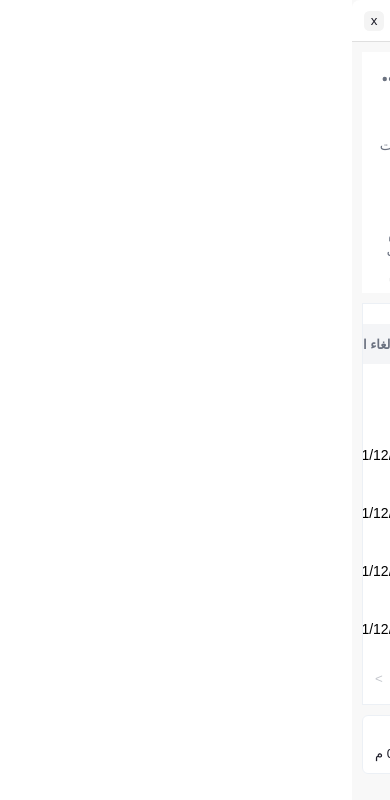
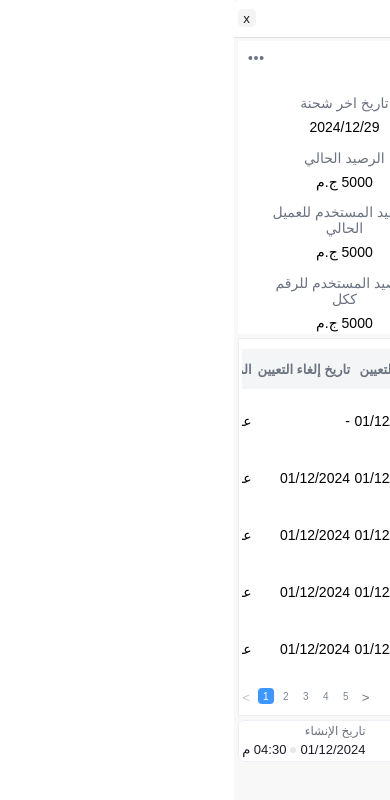
Before and after one commit to Tawfik-Tarek/numview, an Angular app: page / in a window 390 px wide. Shown: the top 800 px of the page. Built offline with nearby package versions, Linux system fonts and the light colour scheme; a web font is replaced by a local one.

Commit message:
feat(responsive-design): enhance footer and table components for better mobile responsiveness

```diff
--- a/src/app/components/footer/footer.component.scss
+++ b/src/app/components/footer/footer.component.scss
@@ -6,6 +6,13 @@
   justify-content: space-between;
   border: 1px solid #ecf0f5;
   border-radius: 6px;
+
+  @media (max-width: $x-small) {
+    flex-direction: column;
+    gap: 8px;
+    justify-content: center;
+    align-items: center;
+  }
 
   .author-details {
     display: flex;
--- a/src/app/components/number-header/number-header.component.scss
+++ b/src/app/components/number-header/number-header.component.scss
@@ -79,6 +79,13 @@
       font-weight: 600;
       font-size: 1.25rem;
       color: $nums-color;
+      @media (max-width: $medium) {
+        font-size: 1rem;
+      }
+
+      @media (max-width: $small) {
+        font-size: 0.875rem;
+      }
     }
 
     span.number + span {
@@ -87,6 +94,15 @@
       background-color: #48b29a;
       border-radius: 0.25rem;
       font-weight: 500;
+      @media (max-width: $medium) {
+        padding: 5px 10px;
+        font-size: 12px;
+      }
+
+      @media (max-width: $small) {
+        padding: 4px 8px;
+        font-size: 10px;
+      }
     }
 
     button {
@@ -116,9 +132,19 @@
     gap: 1rem;
     justify-content: center;
 
+    @media (max-width: $medium) {
+      flex-direction: row;
+      flex-wrap: wrap;
+    }
+
     & > div.row {
       display: flex;
       justify-content: space-between;
+
+      @media (max-width: $medium) {
+        flex-direction: column;
+        gap: 1rem;
+      }
 
       & > div {
         display: flex;
@@ -155,7 +181,7 @@ span.line {
   border: solid 1px $border-color;
   margin: auto;
 
-  @media (max-width: 759px) {
+  @media (max-width: $medium) {
     display: none;
   }
 }
--- a/src/app/components/table/table.component.html
+++ b/src/app/components/table/table.component.html
@@ -1,4 +1,5 @@
-<section class="container table-container">
+<section class="container table">
+  <div class="table-container">
     <table>
       <thead>
         <tr>
@@ -31,8 +32,9 @@
         </tr>
       </tbody>
     </table>
+  </div>
 
-  <tfoot>
+  <div class="controls">
     <div class="show">
       عرض
       <select (change)="changeItemsPerPage($event)">
@@ -71,5 +73,5 @@
         >
       </button>
     </div>
-  </tfoot>
+  </div>
 </section>
--- a/src/app/components/table/table.component.scss
+++ b/src/app/components/table/table.component.scss
@@ -1,8 +1,11 @@
 @use "../../styles/variables.scss" as *;
 
-.table-container {
+section.table {
   background-color: $div-background;
   border: solid 1px #ecf0f5;
+}
+
+.table-container {
   max-width: 100%;
   overflow-x: auto;
 }
@@ -52,8 +55,9 @@ table tbody tr {
   }
 }
 
-tfoot {
+div.controls {
   display: flex;
+  background-color: $div-background;
 
   justify-content: space-between;
   .show {
@@ -66,14 +70,23 @@ tfoot {
       font-size: 10px;
     }
 
+    @media (max-width: $small) {
+      gap: 4px;
+      font-size: 8px;
+    }
+
     select {
       padding: 7px 8px;
       border: 1px solid #efefef;
       border-radius: 2px;
       height: 30px;
       outline: none;
-      opacity: {
+      option: {
         font-size: 10px;
+      }
+      @media (max-width: $small) {
+        padding: 4px 6px;
+        font-size: 8px;
       }
     }
   }
@@ -84,6 +97,10 @@ tfoot {
     align-items: center;
     gap: 12px;
     direction: ltr;
+
+    @media (max-width: $small) {
+      gap: 8px;
+    }
 
     ul {
       display: flex;
@@ -96,20 +113,27 @@ tfoot {
         padding: 8px;
         border-radius: 4px;
         font-size: 14px;
-        color: #7E8299;
+        color: #7e8299;
         display: flex;
         justify-content: center;
         align-items: center;
         cursor: pointer;
         transition: all 0.1s ease-in;
 
+        @media (max-width: $small) {
+          width: 16px;
+          height: 16px;
+          padding: 4px;
+          font-size: 10px;
+        }
+
         &:hover {
-          background-color: #3E97FF;
+          background-color: #3e97ff;
           color: white;
         }
 
         &.active {
-          background-color: #3E97FF;
+          background-color: #3e97ff;
           color: white;
         }
       }
--- a/src/app/styles/_variables.scss
+++ b/src/app/styles/_variables.scss
@@ -2,7 +2,7 @@
 $page-background: #f8f8f8;
 $div-background: #ffffff;
 $nums-color: rgba(28, 28, 40, 1);
-$text-color: #6B7280;
+$text-color: #6b7280;
 
 // Borders
 $border-color: rgba(223, 223, 223, 1);
@@ -12,3 +12,9 @@ $border-radius: 0.5rem;
 $hashtag-size: 1.375rem;
 $close-btn-size: 1.25rem;
 $line-height: 1.75rem;
+
+// Screens
+
+$x-small: 375px;
+$small: 576px;
+$medium: 768px;
--- a/src/styles.scss
+++ b/src/styles.scss
@@ -1,3 +1,5 @@
+@use "./app/styles/variables" as *;
+
 * {
   padding: 0;
   margin: 0;
@@ -33,7 +35,6 @@ body {
   position: relative;
 }
 
-
 .tooltip-text {
   visibility: hidden;
   background-color: black;
@@ -55,3 +56,20 @@ body {
   visibility: visible;
   opacity: 1;
 }
+
+@media (max-width: $medium) {
+  .container {
+    padding: 0.5rem;
+    margin: 0.5rem 0.5rem 0;
+  }
+}
+
+@media (max-width: $small) {
+  .container {
+    padding: 0.25rem;
+    margin: 0.25rem 0.25rem 0;
+  }
+  html {
+    font-size: 90%;
+  }
+}
```
Lines whose indentation alone changed are shown as unchanged.
